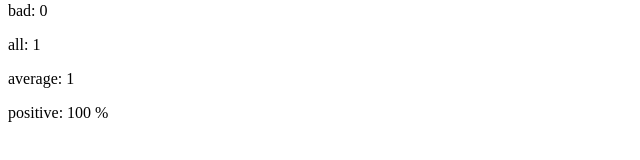
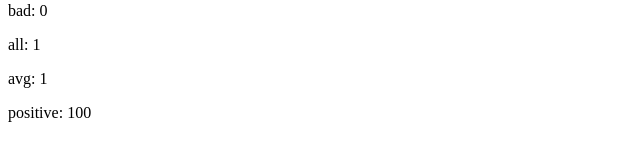
Before and after one commit to vzbel/fullstack-open, a React (Vite) app in the folder part1/unicafe/: page / in a window 1280 px wide. Both pictures are taken after a click on the button "good". Shown: the part 234-394 px from the top of the page, without its empty margins (0-640 px from the left). Built offline with nearby package versions, Linux system fonts and the light colour scheme.

Commit message:
Complete exercise 1.10

```diff
--- a/part1/unicafe/src/App.jsx
+++ b/part1/unicafe/src/App.jsx
@@ -3,6 +3,10 @@ import {useState} from "react";
 
 const Button = ({onClick, text}) => (
   <button onClick={onClick}>{text}</button>
+);
+
+const StatisticLine = ({text, value}) => (
+  <p>{text}: {value}</p>
 );
 
 // Display cafe ratings
@@ -13,12 +17,12 @@ const Statistics = (props) => {
   return (
     <div>
       <h2>statistics</h2>
-      <p>good: {props.good}</p>
-      <p>neutral: {props.neutral}</p>
-      <p>bad: {props.bad}</p>
-      <p>all: {props.all}</p>
-      <p>average: {props.avg}</p>
-      <p>positive: {props.positivePct} %</p>
+      <StatisticLine text="good" value={props.good} />
+      <StatisticLine text="neutral" value={props.neutral} />
+      <StatisticLine text="bad" value={props.bad} />
+      <StatisticLine text="all" value={props.all} />
+      <StatisticLine text="avg" value={props.avg} />
+      <StatisticLine text="positive" value={props.positivePct} />
     </div>
   );
 }
```
